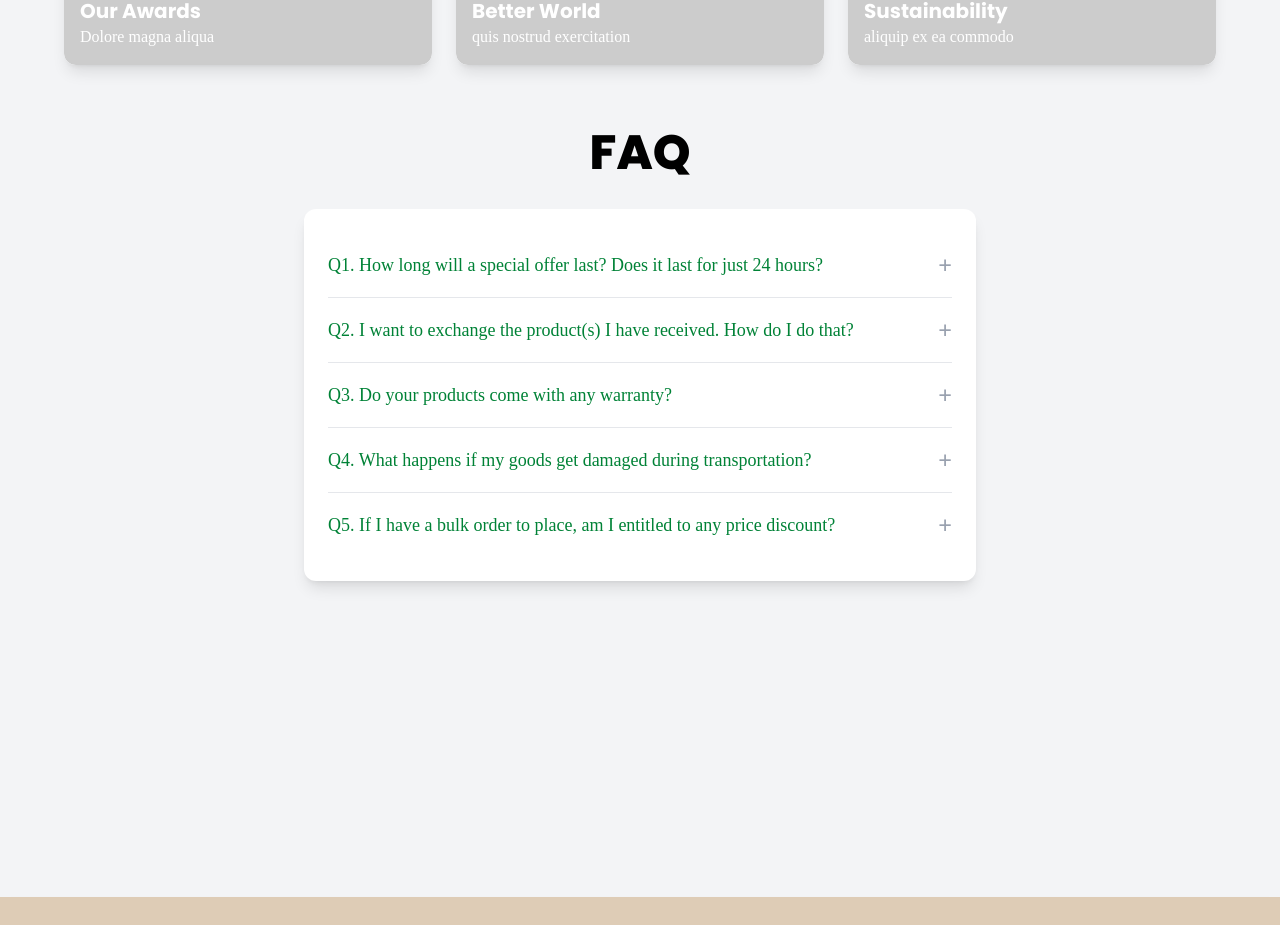
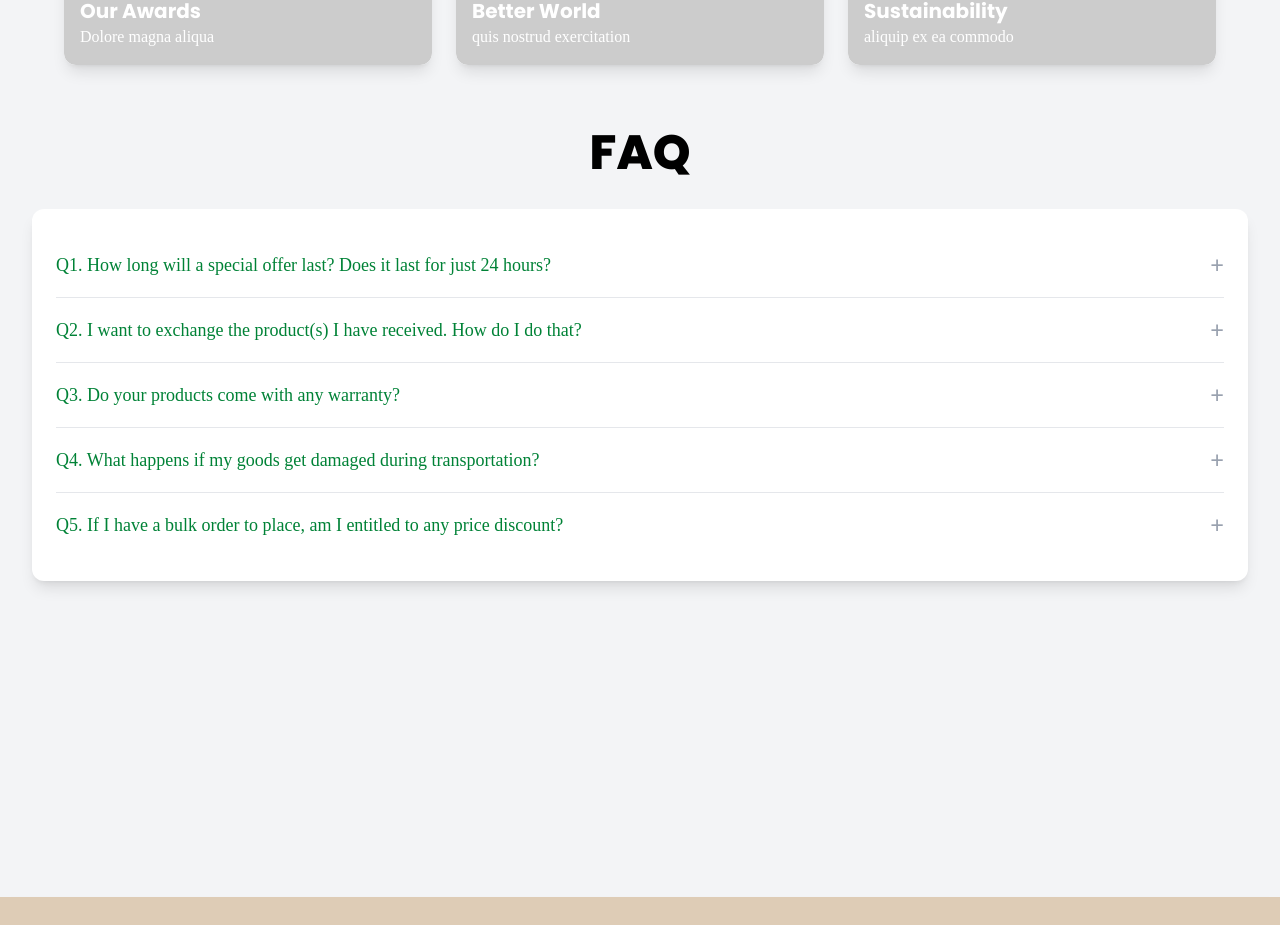
Before and after one commit to Build-Right-Studios/JDP, a React (Vite) app in the folder frontend/: page / in a window 1280 px wide. Shown: the part 2796-3721 px from the top of the page. Built offline with nearby package versions, Linux system fonts and the light colour scheme.

Commit message:
fixed faq

```diff
--- a/frontend/src/components/AboutUs/Faq.jsx
+++ b/frontend/src/components/AboutUs/Faq.jsx
@@ -32,7 +32,7 @@
 
   return (
     <div className="flex flex-col items-center p-8 bg-gray-100 min-h-screen font-sans">
-      <div className="w-full max-w-2xl mx-auto">
+      <div className="w-full max-w-7xl mx-auto">
         <h2 className="text-5xl font-extrabold text-center mb-8 font-['Poppins']">FAQ</h2>
         <div className="bg-white p-6 rounded-xl shadow-lg">
           {faqs.map((faq, index) => (
```
